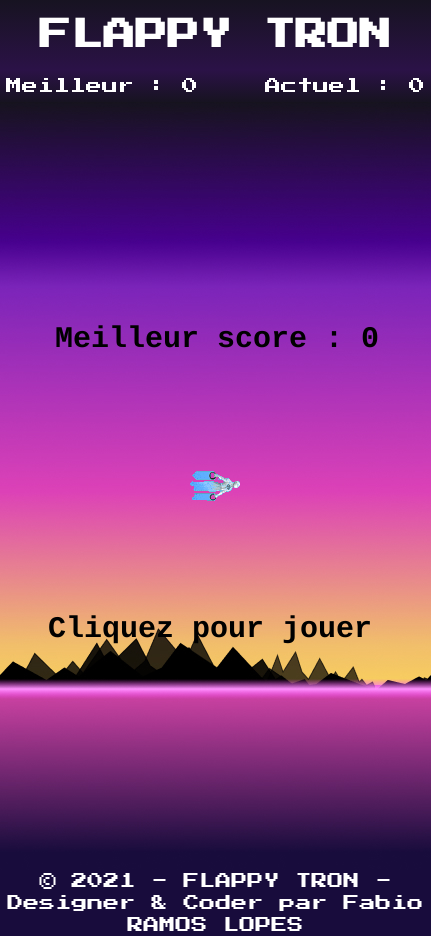
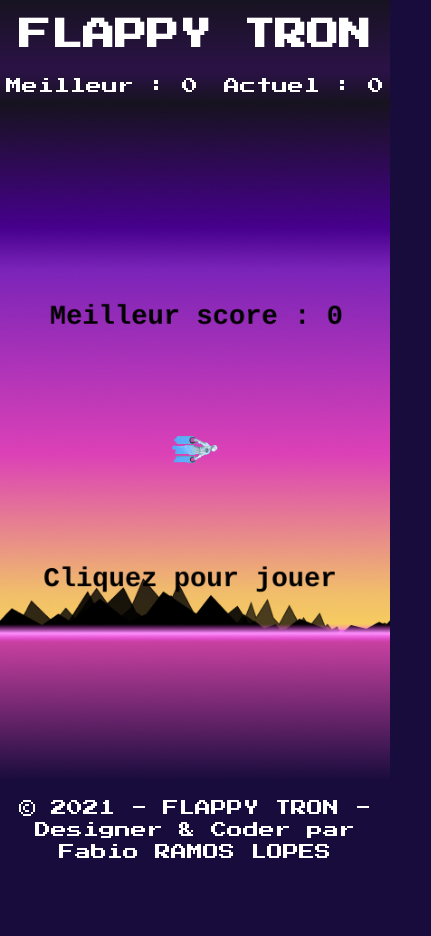
Before and after one commit to FabioDevCode/Flappy-Tron, a plain HTML site: page index.html in a window 390 px wide. Shown: the whole page, 431 px wide, since content can reach past the window. After the commit the page ends 863 px from the top, so only its background shows below. Drawn offline with Linux system fonts and the light colour scheme.

Commit message:
Update responsive + manifest

```diff
--- a/index.html
+++ b/index.html
@@ -37,7 +37,7 @@
         </div>
     </header>
 
-    <canvas id="canvas" width="431px" height="768px"></canvas>
+    <canvas id="canvas" width="431" height="768"></canvas>
 
     <footer>
         <div>
--- a/style.css
+++ b/style.css
@@ -4,6 +4,10 @@
     box-sizing: border-box;
     margin: 0;
     padding: 0;
+}
+
+html, body {
+    overscroll-behavior: none;
 }
 
 button, a, input, textarea {
@@ -27,7 +31,8 @@ h1, .score-box {
 
 header {
     margin: 0 auto;
-    width: 431px;
+    max-width: 431px;
+    width: 100%;
 }
 
 h1 {
@@ -37,16 +42,29 @@ h1 {
 
 .score-box {
     display: flex;
+    flex-wrap: wrap;
+    gap: 12px;
     justify-content: space-between;
     padding: 8px 6px;
     background: linear-gradient(0deg, #171321 0%, #2B1247 100%);
+}
+
+canvas {
+    display: block;
+    margin: 0 auto;
+    max-width: 431px;
+    width: 100%;
+    aspect-ratio: 431 / 768;
+    height: auto;
+    max-height: 768px;
 }
 
 footer {
     display: flex;
     justify-content: center;
     align-items: center;
-    width: 431px;
+    max-width: 431px;
+    width: 100%;
     margin: 0 auto;
 }
 
```
Also changed, not shown: manifest.json.
